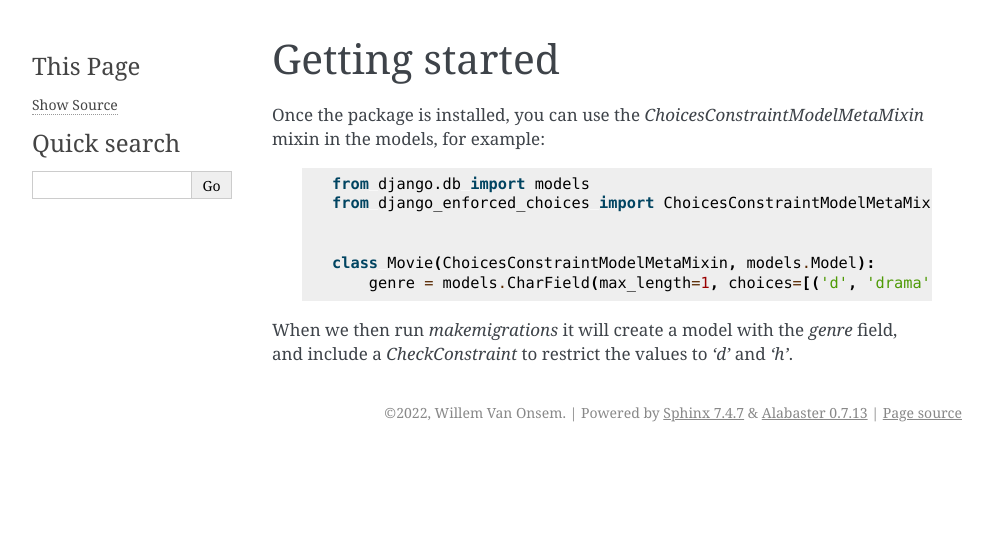
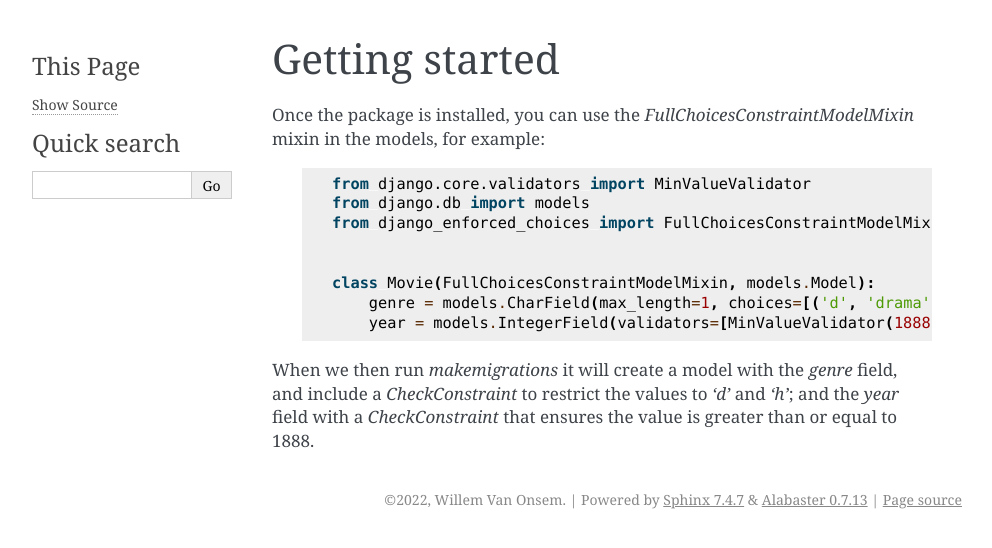
Before and after one commit to hapytex/django-enforced-choices, a Sphinx documentation site: the page built from docs/source/getting_started.rst, in a window 1280 px wide. Shown: the top 548 px of the page, without its empty margins (148-1140 px from the left). Built offline with Sphinx 7.4.7, drawn with Linux system fonts in a browser that asks for light colours.

Commit message:
extra documentation.

```diff
--- a/docs/source/getting_started.rst
+++ b/docs/source/getting_started.rst
@@ -2,15 +2,17 @@
 Getting started
 ===============
 
-Once the package is installed, you can use the `ChoicesConstraintModelMetaMixin` mixin in the models, for example:
+Once the package is installed, you can use the `FullChoicesConstraintModelMixin` mixin in the models, for example:
 
   .. code-block:: python3
 
+   from django.core.validators import MinValueValidator
    from django.db import models
-   from django_enforced_choices import ChoicesConstraintModelMetaMixin
+   from django_enforced_choices import FullChoicesConstraintModelMixin
 
 
-   class Movie(ChoicesConstraintModelMetaMixin, models.Model):
+   class Movie(FullChoicesConstraintModelMixin, models.Model):
        genre = models.CharField(max_length=1, choices=[('d', 'drama'), ('h', 'horror')])
+       year = models.IntegerField(validators=[MinValueValidator(1888)])
 
-When we then run `makemigrations` it will create a model with the `genre` field, and include a `CheckConstraint` to restrict the values to `'d'` and `'h'`.
+When we then run `makemigrations` it will create a model with the `genre` field, and include a `CheckConstraint` to restrict the values to `'d'` and `'h'`; and the `year` field with a `CheckConstraint` that ensures the value is greater than or equal to 1888.
```
Also changed, not shown: docs/source/installation.rst (line endings or trailing spaces).
